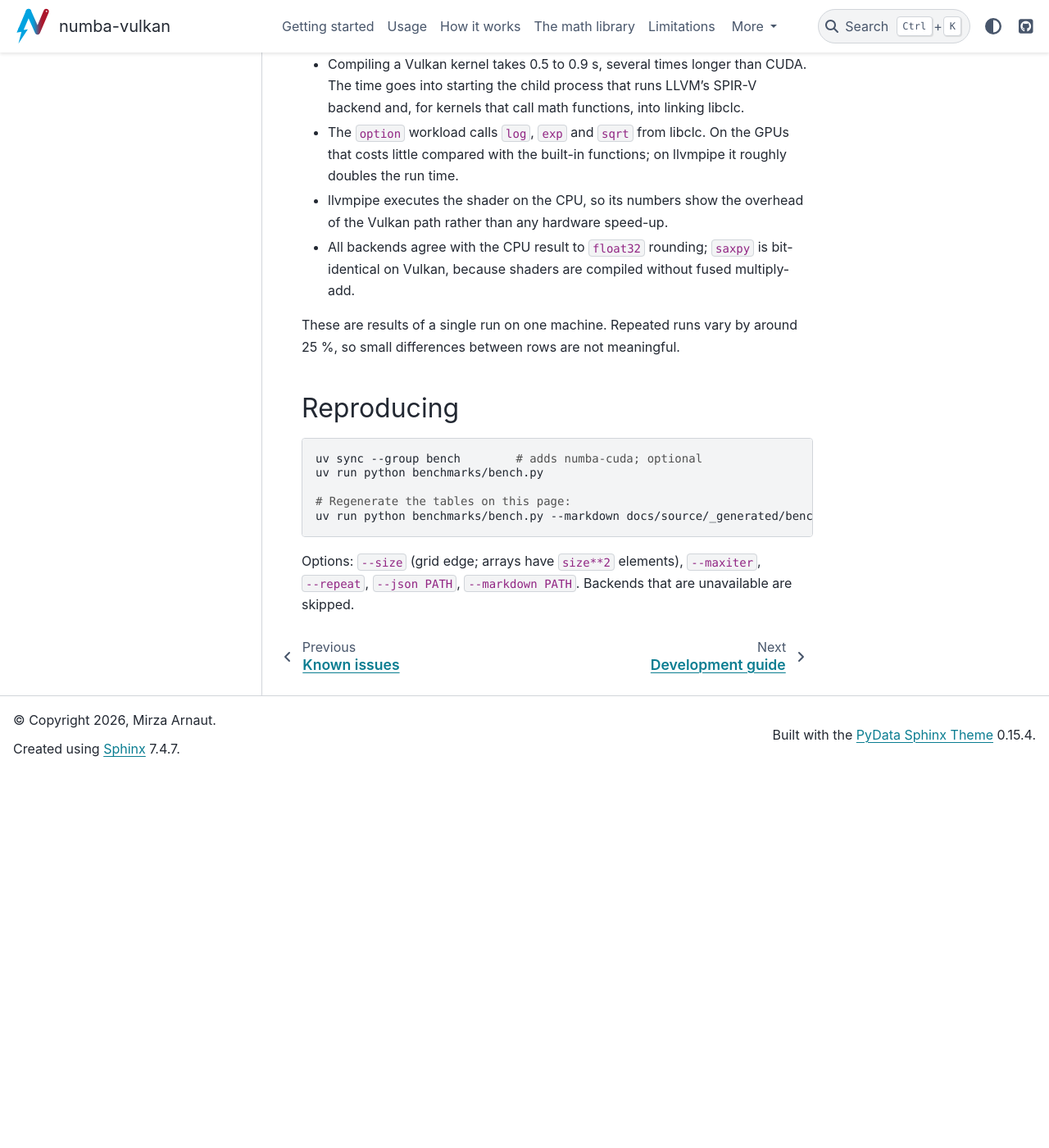
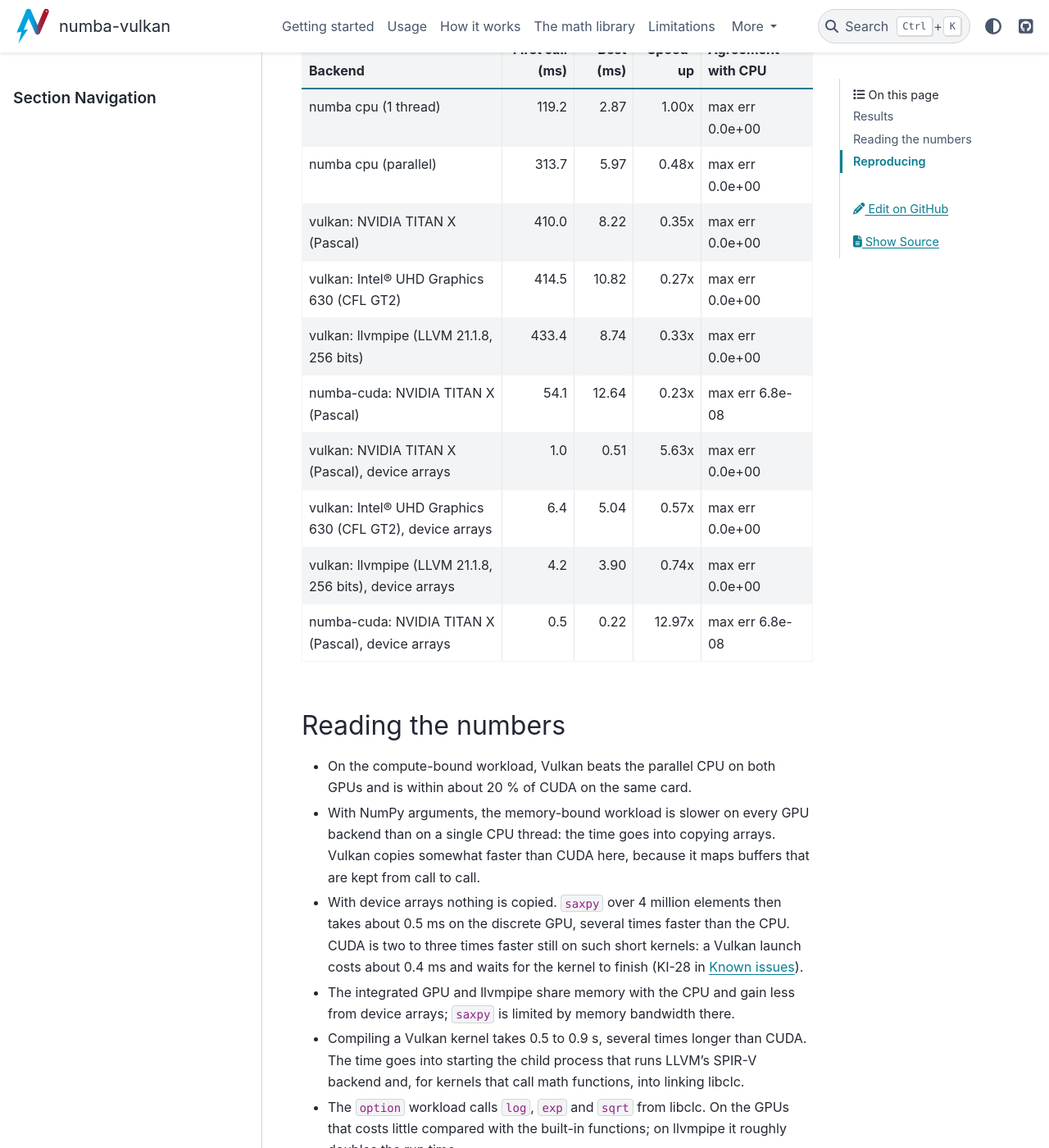
Before and after one commit to arunoruto/numba-vulkan, a Sphinx documentation site: the page built from docs/source/benchmarks.md, in a window 1280 px wide and 1400 px high, scrolled down 3019 px. Shown: the whole window at 82% size. Built offline with Sphinx 7.4.7 and the PyData theme 0.15.4, drawn with Linux system fonts in a browser that asks for light colours; before the commit the page ends 3961 px from its top, so only the background shows below that; some of the changed text lies outside the part shown.

Commit message:
feat: add device arrays and a buffer pool
Arrays created with to_device, device_array or device_array_like live on
the device and are used by kernels in place, so chained kernels no longer
copy their data on every call. On discrete GPUs they use device-local
memory with staging copies.

Buffers, the command buffer and each kernel's descriptor set are now
reused between launches, and the device list is queried once. A call with
NumPy arguments takes 8 ms instead of 23 ms for saxpy over 4M elements on
the test machine, and 0.5 ms with device arrays.

The benchmark times every GPU backend with host and with device arrays.
Closes KI-13; what is left is recorded as KI-28 and KI-29.

Co-Authored-By: Claude Fable 5.1 <noreply@anthropic.com>

```diff
--- a/docs/source/_generated/benchmark_results.md
+++ b/docs/source/_generated/benchmark_results.md
@@ -14,31 +14,43 @@
 
 | Backend | First call (ms) | Best (ms) | Speed-up | Agreement with CPU |
 | --- | ---: | ---: | ---: | --- |
-| numba cpu (1 thread) | 787.6 | 462.46 | 1.00x | 100.00% equal |
-| numba cpu (parallel) | 488.9 | 90.37 | 5.12x | 100.00% equal |
-| vulkan: NVIDIA TITAN X (Pascal) | 506.7 | 22.89 | 20.20x | 100.00% equal |
-| vulkan: Intel(R) UHD Graphics 630 (CFL GT2) | 554.4 | 56.45 | 8.19x | 100.00% equal |
-| vulkan: llvmpipe (LLVM 21.1.8, 256 bits) | 656.9 | 71.61 | 6.46x | 100.00% equal |
-| numba-cuda: NVIDIA TITAN X (Pascal) | 301.0 | 14.16 | 32.66x | 100.00% equal |
+| numba cpu (1 thread) | 836.8 | 464.29 | 1.00x | 100.00% equal |
+| numba cpu (parallel) | 518.1 | 93.91 | 4.94x | 100.00% equal |
+| vulkan: NVIDIA TITAN X (Pascal) | 516.5 | 12.87 | 36.07x | 100.00% equal |
+| vulkan: Intel(R) UHD Graphics 630 (CFL GT2) | 507.4 | 54.59 | 8.51x | 100.00% equal |
+| vulkan: llvmpipe (LLVM 21.1.8, 256 bits) | 525.2 | 70.51 | 6.59x | 100.00% equal |
+| numba-cuda: NVIDIA TITAN X (Pascal) | 279.3 | 10.50 | 44.24x | 100.00% equal |
+| vulkan: NVIDIA TITAN X (Pascal), device arrays | 9.2 | 8.75 | 53.08x | 100.00% equal |
+| vulkan: Intel(R) UHD Graphics 630 (CFL GT2), device arrays | 55.3 | 52.80 | 8.79x | 100.00% equal |
+| vulkan: llvmpipe (LLVM 21.1.8, 256 bits), device arrays | 75.7 | 66.27 | 7.01x | 100.00% equal |
+| numba-cuda: NVIDIA TITAN X (Pascal), device arrays | 7.9 | 7.55 | 61.47x | 100.00% equal |
 
 ### option (4,194,304 options)
 
 | Backend | First call (ms) | Best (ms) | Speed-up | Agreement with CPU |
 | --- | ---: | ---: | ---: | --- |
-| numba cpu (1 thread) | 292.3 | 109.57 | 1.00x | max err 0.0e+00 |
-| numba cpu (parallel) | 351.0 | 23.27 | 4.71x | max err 0.0e+00 |
-| vulkan: NVIDIA TITAN X (Pascal) | 861.0 | 31.59 | 3.47x | max err 3.4e-07 |
-| vulkan: Intel(R) UHD Graphics 630 (CFL GT2) | 881.1 | 30.49 | 3.59x | max err 3.4e-07 |
-| vulkan: llvmpipe (LLVM 21.1.8, 256 bits) | 1008.1 | 48.91 | 2.24x | max err 2.5e-07 |
-| numba-cuda: NVIDIA TITAN X (Pascal) | 107.1 | 16.68 | 6.57x | max err 2.9e-07 |
+| numba cpu (1 thread) | 287.9 | 107.67 | 1.00x | max err 0.0e+00 |
+| numba cpu (parallel) | 391.3 | 22.98 | 4.68x | max err 0.0e+00 |
+| vulkan: NVIDIA TITAN X (Pascal) | 881.0 | 14.10 | 7.63x | max err 3.4e-07 |
+| vulkan: Intel(R) UHD Graphics 630 (CFL GT2) | 881.7 | 15.59 | 6.91x | max err 3.4e-07 |
+| vulkan: llvmpipe (LLVM 21.1.8, 256 bits) | 910.5 | 44.32 | 2.43x | max err 2.5e-07 |
+| numba-cuda: NVIDIA TITAN X (Pascal) | 106.8 | 16.25 | 6.63x | max err 2.9e-07 |
+| vulkan: NVIDIA TITAN X (Pascal), device arrays | 0.9 | 0.69 | 155.96x | max err 3.4e-07 |
+| vulkan: Intel(R) UHD Graphics 630 (CFL GT2), device arrays | 7.2 | 6.03 | 17.86x | max err 3.4e-07 |
+| vulkan: llvmpipe (LLVM 21.1.8, 256 bits), device arrays | 34.4 | 35.12 | 3.07x | max err 2.5e-07 |
+| numba-cuda: NVIDIA TITAN X (Pascal), device arrays | 0.9 | 0.28 | 382.21x | max err 2.9e-07 |
 
 ### saxpy (4,194,304 elements)
 
 | Backend | First call (ms) | Best (ms) | Speed-up | Agreement with CPU |
 | --- | ---: | ---: | ---: | --- |
-| numba cpu (1 thread) | 313.3 | 2.78 | 1.00x | max err 0.0e+00 |
-| numba cpu (parallel) | 288.9 | 5.96 | 0.47x | max err 0.0e+00 |
-| vulkan: NVIDIA TITAN X (Pascal) | 469.4 | 23.08 | 0.12x | max err 0.0e+00 |
-| vulkan: Intel(R) UHD Graphics 630 (CFL GT2) | 466.7 | 22.19 | 0.13x | max err 0.0e+00 |
-| vulkan: llvmpipe (LLVM 21.1.8, 256 bits) | 414.5 | 17.64 | 0.16x | max err 0.0e+00 |
-| numba-cuda: NVIDIA TITAN X (Pascal) | 55.8 | 11.35 | 0.25x | max err 6.8e-08 |
+| numba cpu (1 thread) | 119.2 | 2.87 | 1.00x | max err 0.0e+00 |
+| numba cpu (parallel) | 313.7 | 5.97 | 0.48x | max err 0.0e+00 |
+| vulkan: NVIDIA TITAN X (Pascal) | 410.0 | 8.22 | 0.35x | max err 0.0e+00 |
+| vulkan: Intel(R) UHD Graphics 630 (CFL GT2) | 414.5 | 10.82 | 0.27x | max err 0.0e+00 |
+| vulkan: llvmpipe (LLVM 21.1.8, 256 bits) | 433.4 | 8.74 | 0.33x | max err 0.0e+00 |
+| numba-cuda: NVIDIA TITAN X (Pascal) | 54.1 | 12.64 | 0.23x | max err 6.8e-08 |
+| vulkan: NVIDIA TITAN X (Pascal), device arrays | 1.0 | 0.51 | 5.63x | max err 0.0e+00 |
+| vulkan: Intel(R) UHD Graphics 630 (CFL GT2), device arrays | 6.4 | 5.04 | 0.57x | max err 0.0e+00 |
+| vulkan: llvmpipe (LLVM 21.1.8, 256 bits), device arrays | 4.2 | 3.90 | 0.74x | max err 0.0e+00 |
+| numba-cuda: NVIDIA TITAN X (Pascal), device arrays | 0.5 | 0.22 | 12.97x | max err 6.8e-08 |
--- a/docs/source/benchmarks.md
+++ b/docs/source/benchmarks.md
@@ -10,9 +10,11 @@ unchanged for every backend, plus a thin per-backend driver.
 | `option` | Black-Scholes call price: `log`, `exp`, `sqrt` per element |
 | `saxpy` | memory-bound: one multiply-add per element |
 
-Timings are wall-clock for a complete call with NumPy arrays as arguments,
-so GPU numbers **include copying data to and from the device**. "First call"
-includes compilation.
+Timings are wall-clock for a complete call. Each GPU backend appears twice:
+with NumPy arrays as arguments, which **includes copying data to and from
+the device**, and with device arrays, which leaves the kernel and the launch
+overhead. "First call" includes compilation, except in the device-array
+rows, which reuse the kernels compiled for the rows above.
 
 ## Results
 
@@ -22,10 +24,18 @@ includes compilation.
 ## Reading the numbers
 
 - On the compute-bound workload, Vulkan beats the parallel CPU on both GPUs
-  and is roughly 1.5x slower than CUDA on the same card.
-- On the memory-bound workload every GPU backend, CUDA included, loses to a
-  single CPU thread: the time goes into copying arrays. numba-vulkan copies
-  all arguments on every call and has no device arrays yet.
+  and is within about 20 % of CUDA on the same card.
+- With NumPy arguments, the memory-bound workload is slower on every GPU
+  backend than on a single CPU thread: the time goes into copying arrays.
+  Vulkan copies somewhat faster than CUDA here, because it maps buffers
+  that are kept from call to call.
+- With device arrays nothing is copied. `saxpy` over 4 million elements
+  then takes about 0.5 ms on the discrete GPU, several times faster than
+  the CPU. CUDA is two to three times faster still on such short kernels:
+  a Vulkan launch costs about 0.4 ms and waits for the kernel to finish
+  (KI-28 in {doc}`known_issues`).
+- The integrated GPU and llvmpipe share memory with the CPU and gain less
+  from device arrays; `saxpy` is limited by memory bandwidth there.
 - Compiling a Vulkan kernel takes 0.5 to 0.9 s, several times longer than
   CUDA. The time goes into starting the child process that runs LLVM's
   SPIR-V backend and, for kernels that call math functions, into linking
```
Also changed, not shown: README.md (+31 -14 lines), docs/source/known_issues.md (+18 -12 lines), docs/source/limitations.md (+3 -3 lines), docs/source/usage.md (+34 -2 lines), src/numba_vulkan/__init__.py (+13 -1 lines), 4 other files.
